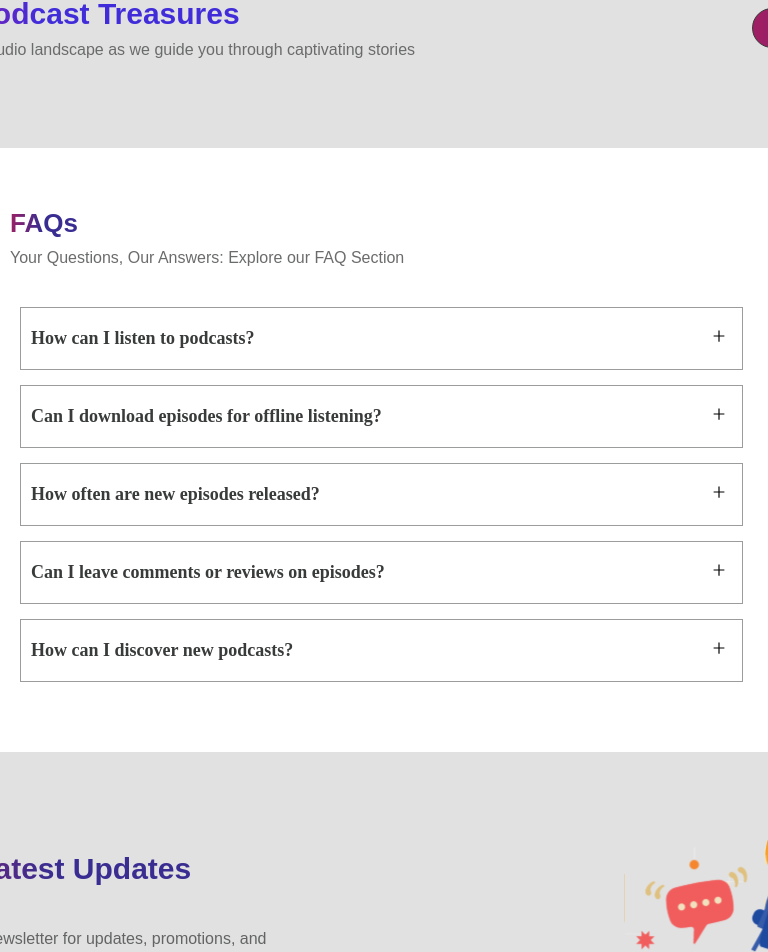
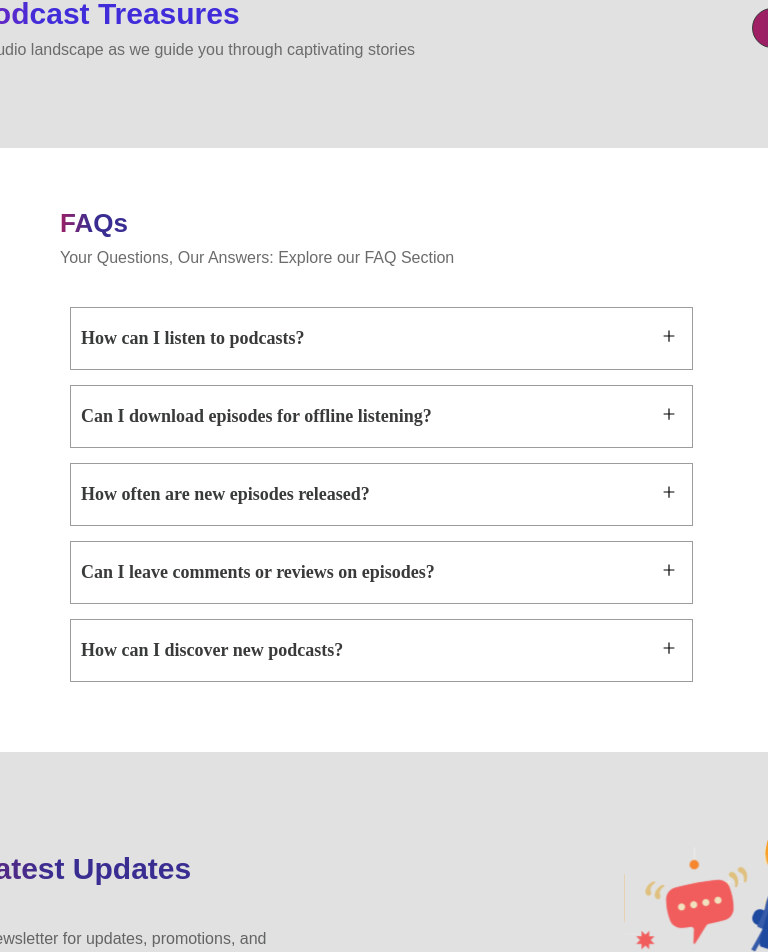
Before and after one commit to bekhzodallaev/milliy-podcast-app, a React (Create React App) app: page / in a window 768 px wide. Shown: the part 3212-4164 px from the top of the page. Built offline with nearby package versions, Linux system fonts and the light colour scheme; a web font is replaced by a local one.

Commit message:
Add responsiviness for faq component

```diff
--- a/src/components/LandingPage/Home/FAQ/FAQ.module.css
+++ b/src/components/LandingPage/Home/FAQ/FAQ.module.css
@@ -50,6 +50,7 @@
 @media only screen and (min-width: 600px) and (max-width: 1023px) {
   .faq_component {
     width: 100%;
+    padding: 3.75rem;
   }
   .faq_header_title {
     font-size: 1.625rem;
```
